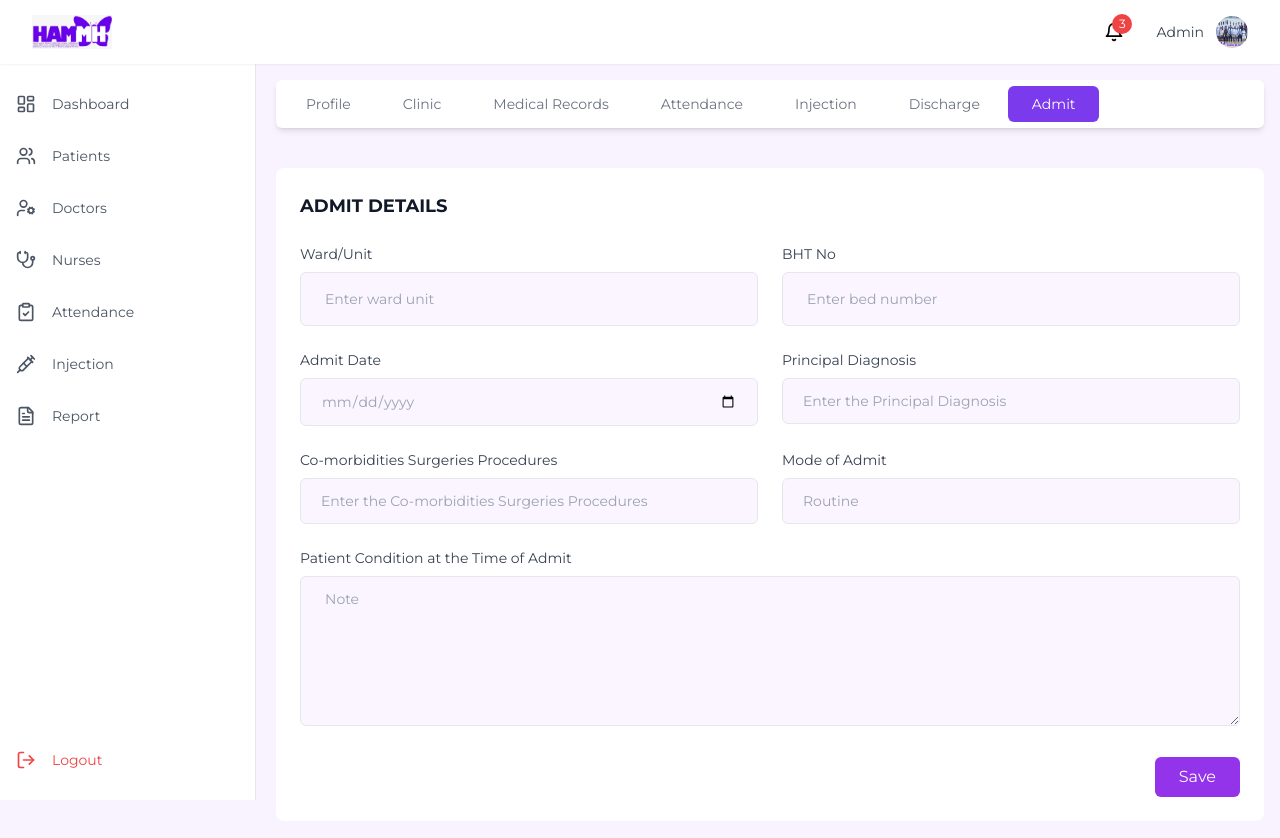
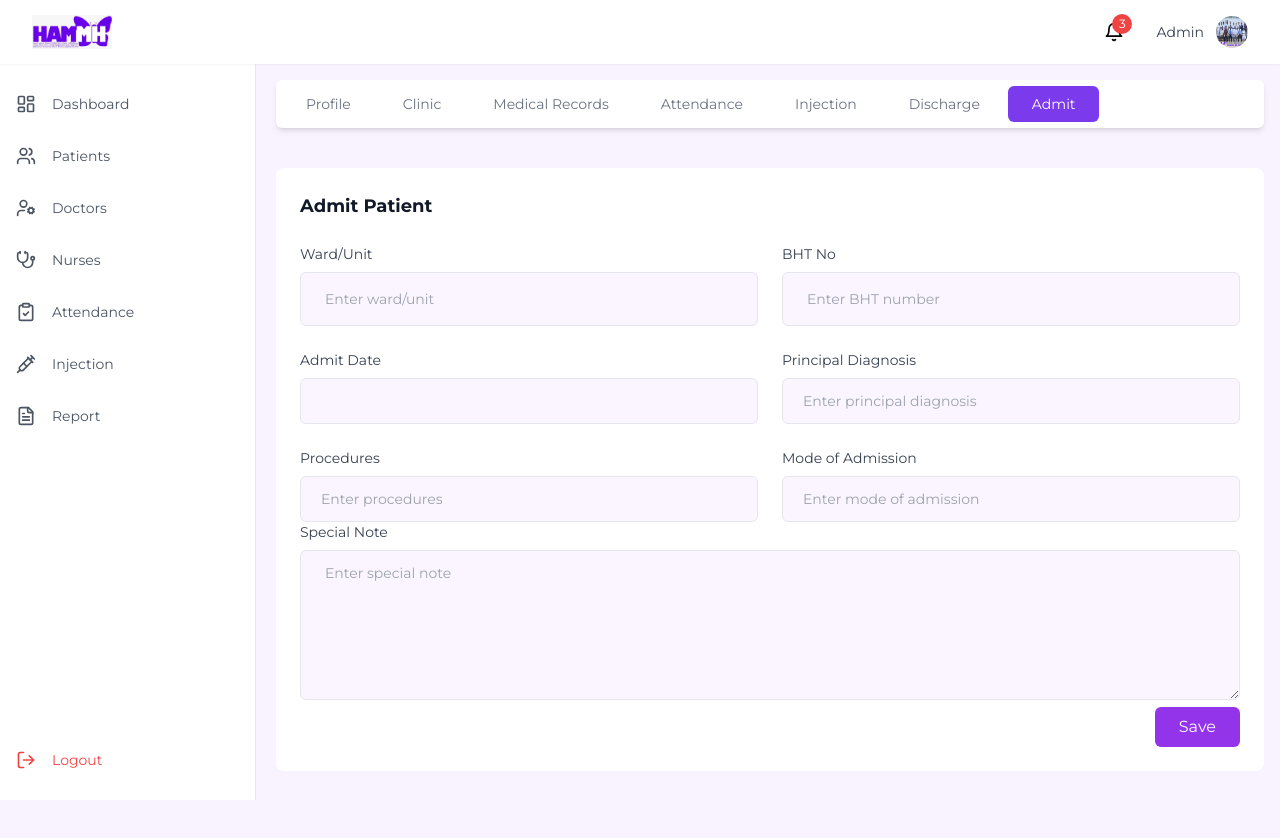
Before and after one commit to Rdilshan/HAMMH, a Next.js app: page /dashboard/patients/1/admit in a window 1280 px wide. Shown: the top 838 px of the page. Built offline with nearby package versions, Linux system fonts and the light colour scheme.

Commit message:
patint admit

```diff
--- a/src/app/dashboard/patients/[id]/admit/page.tsx
+++ b/src/app/dashboard/patients/[id]/admit/page.tsx
@@ -1,157 +1,178 @@
-'use client'
+'use client';
 import React, { useState } from 'react';
+import { useRouter, useParams } from 'next/navigation';
+import toast, { Toaster } from 'react-hot-toast';
+
+const DischargeForm = () => {
+  const { id } = useParams();
+  const [admit_date , setadmit_date ] = useState('');
+  const [mode_of_admission, setmode_of_admission] = useState('');
+  const [special_note, setspecial_note] = useState('');
+  const [ward ,setward ] = useState('');
+  const [BHT_no ,setBHT_no  ] = useState('');
+  const [principal_diagnosis,setprincipal_diagnosis] = useState('');
+  const [procedures ,setprocedures ] = useState('');
+  const [isLoading, setIsLoading] = useState(false);
+  const router = useRouter();
+
+   const handleSave = async (e: React.FormEvent<HTMLFormElement>) => {
+        e.preventDefault();
+        setIsLoading(true);
+        try {
+          const baseUrl = `/api/patient/${id}/admit`;
+            const response = await fetch(baseUrl, {
+                method: 'POST',
+                headers: {
+                    'Content-Type': 'application/json',
+                },
+                body: JSON.stringify({
+                    ward:ward,
+                    BHT_no:BHT_no,
+                    principal_diagnosis:principal_diagnosis,
+                    procedures:procedures,
+                    mode_of_admission:mode_of_admission,
+                    special_note:special_note,
+                    admit_date:admit_date,
+                    patient_id: Number(`${id}`),
+                }),
+            });
 
 
-const DischargeForm = () => {
-  // State Variables
-  const [dischargeDate, setDischargeDate] = useState('');
-  const [modeOfDischarge, setModeOfDischarge] = useState('');
-  const [patientCondition, setPatientCondition] = useState('');
-  const [wardunit, setwardunit] = useState('');
-  const [bhtNo, setbhtNo] = useState('');
-  const [diagonisis, setdiagonisis] = useState('');
-  const [procedures, setprocedures] = useState('');
-  // const [mode, setmode] = useState('');
+            let data = null;
+            if (response.headers.get('Content-Type')?.includes('application/json')) {
+                data = await response.json();
+            }
 
-  const handleSave = () => {
-    // Logic for saving data (e.g., API call)
-    console.log({
-      dischargeDate,
-      modeOfDischarge,
-      patientCondition,
-    });
-    alert("Form saved successfully!");
+            if (response.ok) {
+                toast.success('Admit registered successfully!');
+                setTimeout(() => {
+                    router.push('/dashboard/patients');
+                }, 500);
+            } else {
+                const errorMsg = data?.error;
+                toast.error(errorMsg);
+                console.error(errorMsg);
+            }
+        } catch (error) {
+            toast.error('An error occurred while saving!');
+            console.error(error);
+        } finally {
+            setIsLoading(false);
+        }
     };
+
 
   return (
     <div className="p-6 bg-white rounded-lg">
-
-
-
+       <Toaster position="top-center" reverseOrder={false} />
       <div className="space-y-6">
-        <h2 className="text-lg font-semibold text-gray-900">ADMIT DETAILS</h2>
-
-
+        <h2 className="text-lg font-semibold text-gray-900">Admit Patient</h2>
+        <form onSubmit={handleSave}>
         <div className="grid lg:grid-cols-2 gap-6">
-          {/* Discharge Date */}
           <div className="space-y-2">
             <label className="block text-sm font-medium text-gray-700">
               Ward/Unit
             </label>
-            <div className="relative">
             <input
               type="text"
-                className=" text-[13px] text-sm w-full px-6 py-4 bg-purple-50 rounded-md border border-gray-200 focus:outline-none focus:ring-2 focus:ring-purple-500"
-                placeholder="Enter ward unit"
-                value={wardunit}
-                onChange={(e) => setwardunit(e.target.value)}
+              className="text-sm w-full px-6 py-4 bg-purple-50 rounded-md border border-gray-200 focus:outline-none focus:ring-2 focus:ring-purple-500"
+              placeholder="Enter ward/unit"
+              name='ward'
+              value={ward}
+              onChange={(e) => setward(e.target.value)}
             />
-
-            </div>
           </div>
           <div className="space-y-2">
             <label className="block text-sm font-medium text-gray-700">
               BHT No
             </label>
-            <div className="relative">
             <input
               type="text"
-                className="text-[13px] text-sm w-full px-6 py-4 bg-purple-50 rounded-md border border-gray-200 focus:outline-none focus:ring-2 focus:ring-purple-500"
-                placeholder="Enter bed number"
-                value={bhtNo}
-                onChange={(e) => setbhtNo(e.target.value)}
+              className="text-sm w-full px-6 py-4 bg-purple-50 rounded-md border border-gray-200 focus:outline-none focus:ring-2 focus:ring-purple-500"
+              placeholder="Enter BHT number"
+              name='BHT_no'
+              value={BHT_no}
+              onChange={(e) => setBHT_no(e.target.value)}
             />
-
           </div>
-          </div>
-
-
-
-
           <div className="space-y-2">
             <label className="block text-sm font-medium text-gray-700">
               Admit Date
             </label>
-            <div className="relative">
             <input
-                type="date"
-                className="text-[13px] text-gray-400 text-sm w-full px-5 py-3 bg-purple-50 rounded-md border border-gray-200 focus:outline-none focus:ring-2 focus:ring-purple-500"
-                placeholder="Date"
-                value={dischargeDate}
-                onChange={(e) => setDischargeDate(e.target.value)}
+              type="text"
+              className="text-sm w-full px-5 py-3 bg-purple-50 rounded-md border border-gray-200 focus:outline-none focus:ring-2 focus:ring-purple-500"
+              name='admit_date'
+              value={admit_date}
+              onChange={(e) => setadmit_date(e.target.value)}
             />
-
-            </div>
           </div>
           <div className="space-y-2">
             <label className="block text-sm font-medium text-gray-700">
               Principal Diagnosis
             </label>
-            <div className="relative">
             <input
               type="text"
-                className="text-[13px] text-sm w-full px-5 py-3 bg-purple-50 rounded-md border border-gray-200 focus:outline-none focus:ring-2 focus:ring-purple-500"
-                placeholder="Enter the Principal Diagnosis"
-                value={diagonisis}
-                onChange={(e) => setdiagonisis(e.target.value)}
+              className="text-sm w-full px-5 py-3 bg-purple-50 rounded-md border border-gray-200 focus:outline-none focus:ring-2 focus:ring-purple-500"
+              placeholder="Enter principal diagnosis"
+              name='principal_diagnosis'
+              value={principal_diagnosis}
+              onChange={(e) => setprincipal_diagnosis(e.target.value)}
             />
-
+          </div>
+          <div className="space-y-2">
+            <label className="block text-sm font-medium text-gray-700">
+              Procedures
+            </label>
+            <input
+              type="text"
+              className="text-sm w-full px-5 py-3 bg-purple-50 rounded-md border border-gray-200 focus:outline-none focus:ring-2 focus:ring-purple-500"
+              placeholder="Enter procedures"
+              name='procedures'
+              value={procedures}
+              onChange={(e) => setprocedures(e.target.value)}
+            />
+          </div>
+          <div className="space-y-2">
+            <label className="block text-sm font-medium text-gray-700">
+              Mode of Admission
+            </label>
+            <input
+              type="text"
+              className="text-sm w-full px-5 py-3 bg-purple-50 rounded-md border border-gray-200 focus:outline-none focus:ring-2 focus:ring-purple-500"
+              placeholder="Enter mode of admission"
+              name='mode_of_admission'
+              value={mode_of_admission}
+              onChange={(e) => setmode_of_admission(e.target.value)}
+            />
           </div>
         </div>
         <div className="space-y-2">
           <label className="block text-sm font-medium text-gray-700">
-            Co-morbidities Surgeries Procedures
+            Special Note
           </label>
-            <div className="relative">
-              <input
-                type="text"
-                className="text-[13px] text-sm w-full px-5 py-3 bg-purple-50 rounded-md border border-gray-200 focus:outline-none focus:ring-2 focus:ring-purple-500"
-                placeholder="Enter the Co-morbidities Surgeries Procedures"
-                value={procedures}
-                onChange={(e) => setprocedures(e.target.value)}
-              />
-
-            </div>
-          </div>
-
-          {/* Mode of Discharge */}
-          <div className="space-y-2">
-            <label className="block text-sm font-medium text-gray-700">
-              Mode of Admit
-            </label>
-            <input
-              type="text"
-              className="text-[13px] text-sm w-full px-5 py-3 bg-purple-50 rounded-md border border-gray-200 focus:outline-none focus:ring-2 focus:ring-purple-500"
-              placeholder="Routine"
-              value={modeOfDischarge}
-              onChange={(e) => setModeOfDischarge(e.target.value)}
+          <textarea
+            className="h-[150px] text-sm w-full px-6 py-3 bg-purple-50 rounded-md border border-gray-200 focus:outline-none focus:ring-2 focus:ring-purple-500"
+            placeholder="Enter special note"
+            name='special_note'
+            value={special_note}
+            onChange={(e) => setspecial_note(e.target.value)}
           />
         </div>
-        </div>
-
-        {/* Patient Condition */}
-        <div className="space-y-2">
-          <label className="block text-sm font-medium text-gray-700">
-            Patient Condition at the Time of Admit
-          </label>
-          <textarea
-
-            className="h-[150px] text-gray-200 text-[13px] text-sm w-full px-6 py-3 bg-purple-50 rounded-md border border-gray-200 focus:outline-none focus:ring-2 focus:ring-purple-500"
-            placeholder="Note"
-            value={patientCondition}
-            onChange={(e) => setPatientCondition(e.target.value)}
-          />
-        </div>
-
-        {/* Save Button */}
         <div className="flex justify-end">
           <button
-            className="px-6 py-2 bg-purple-600 text-white rounded-md hover:bg-purple-700 transition-colors focus:outline-none focus:ring-2 focus:ring-purple-500 focus:ring-offset-2"
-            onClick={handleSave}
+            className={`px-6 py-2 text-white rounded-md transition-colors focus:outline-none focus:ring-2 focus:ring-purple-500 ${
+              isLoading
+                ? 'bg-gray-400 cursor-not-allowed'
+                : 'bg-purple-600 hover:bg-purple-700'
+            }`}
+
+            disabled={isLoading}
           >
-            Save
+            {isLoading ? 'Saving...' : 'Save'}
           </button>
         </div>
+        </form>
       </div>
     </div>
   );
```
Lines whose indentation alone changed are shown as unchanged.
